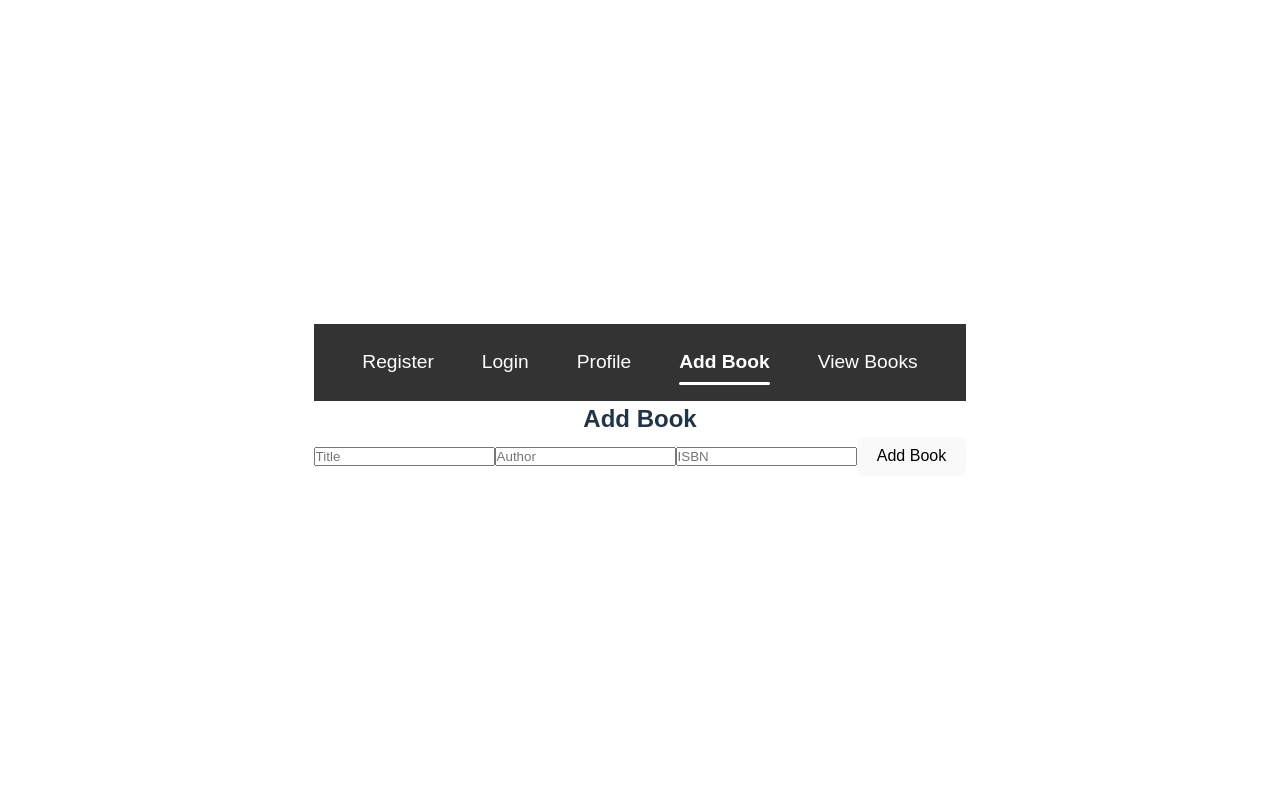
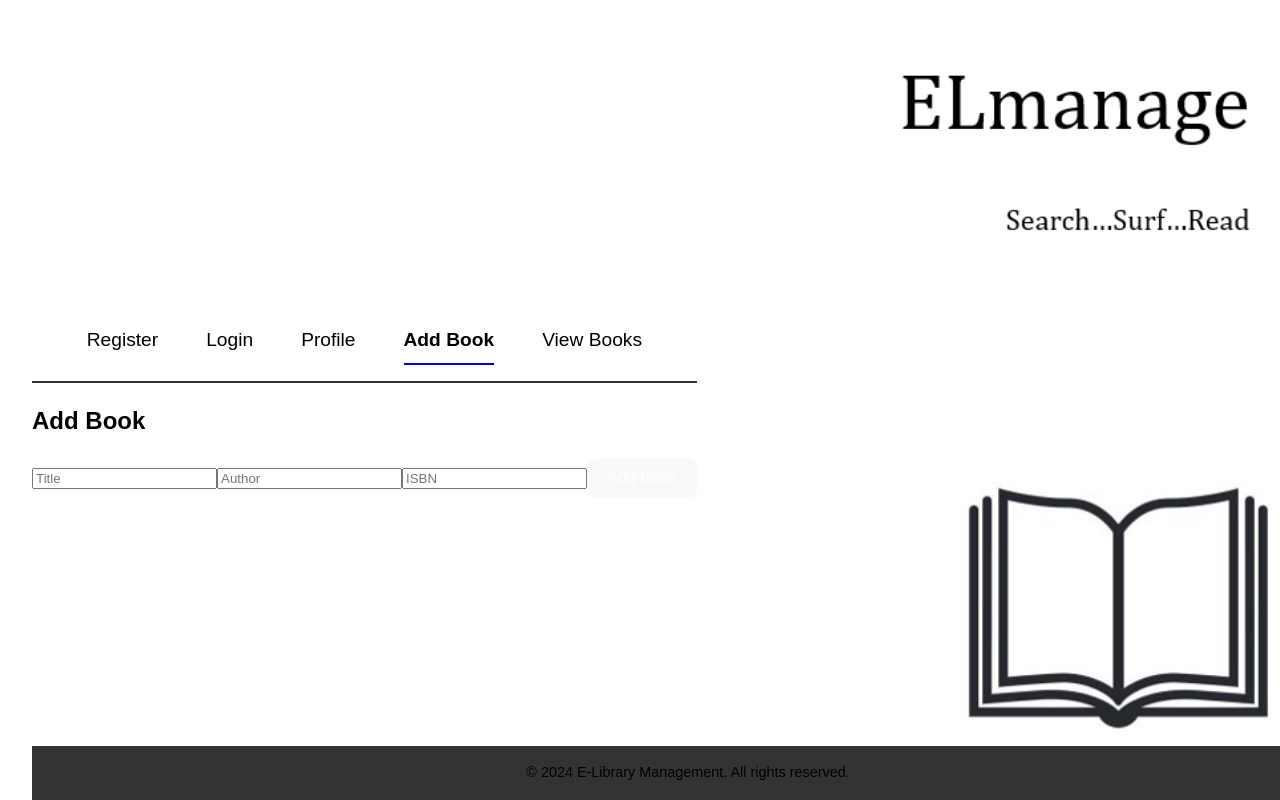
Before and after one commit to Ravindu1015/ELmanagement, a React (Vite) app: page /add in a window 1280 px wide. Built offline with nearby package versions, Linux system fonts and the light colour scheme.

Commit message:
3 rd commit

```diff
--- a/src/App.css
+++ b/src/App.css
@@ -1,53 +1,61 @@
-/* General reset for spacing and margins */
-* {
+body {
   margin: 0;
   padding: 0;
-  box-sizing: border-box;
+  font-family: 'Arial', sans-serif;
+  background: url('/images/lib.png') no-repeat center center fixed;
+  background-size: cover;
+  height: 100vh;
+  position: relative;
 }
 
-body {
-  font-family: 'Arial', sans-serif;
+body::before {
+  content: '';
+  position: absolute;
+  top: 0;
+  left: 0;
+  width: 100%;
+  height: 100%;
+  background-color: rgba(0, 0, 0, 0.7); /* Black overlay */
+  z-index: -1;
 }
 
+#root {
+  z-index: 1;
+  position: relative;
+  padding: 2rem;
+}
+
+/* Navbar Styles */
 .navbar {
   display: flex;
   justify-content: center;
-  background-color: #333;
+  background-color: #ffffff;
   padding: 1rem;
   position: sticky;
   top: 0;
   z-index: 1000;
+  border-bottom: 2px solid #333;
 }
 
 .nav-link {
-  color: white;
+  color: black;
   text-decoration: none;
   margin: 0 1.5rem;
   padding: 0.5rem 0;
-  position: relative;
   font-size: 1.2rem;
   transition: color 0.3s ease;
 }
 
 .nav-link:hover {
-  color: #f0f0f0;
+  color: blue;
 }
 
 .nav-link.active {
   font-weight: bold;
+  border-bottom: 2px solid blue;
 }
 
-.nav-link.active::after {
-  content: '';
-  position: absolute;
-  bottom: 0;
-  left: 0;
-  width: 100%;
-  height: 3px;
-  background-color: white;
-  border-radius: 2px;
-}
-
+/* Media Queries for responsiveness */
 @media (max-width: 768px) {
   .navbar {
     flex-direction: column;
@@ -59,47 +67,72 @@ body {
   }
 }
 
-#root {
-  max-width: 1280px;
-  margin: 0 auto;
-  padding: 2rem;
-  text-align: center;
+/* Styling for text elements */
+h1, h2, h3, h4, h5, h6, p, a {
+  color: black;
 }
 
-.logo {
-  height: 6em;
-  padding: 1.5em;
-  will-change: filter;
-  transition: filter 300ms;
+a {
+  color: blue;
+  text-decoration: none;
 }
 
-.logo:hover {
-  filter: drop-shadow(0 0 2em #646cffaa);
+a:hover {
+  color: darkblue;
 }
 
-.logo.react:hover {
-  filter: drop-shadow(0 0 2em #61dafbaa);
+/* Button styles */
+button {
+  background-color: blue;
+  color: white;
+  border: none;
+  padding: 10px 20px;
+  border-radius: 8px;
+  cursor: pointer;
+  transition: background-color 0.3s ease;
 }
 
-@keyframes logo-spin {
-  from {
-    transform: rotate(0deg);
-  }
-  to {
-    transform: rotate(360deg);
+button:hover {
+  background-color: darkblue;
+}
+
+/* Card styling */
+.card {
+  background-color: white;
+  border-radius: 15px;
+  box-shadow: 0 4px 8px rgba(0, 0, 0, 0.1);
+  padding: 2rem;
+  margin: 2rem auto;
+  max-width: 800px;
+  text-align: center;
+  color: black;
+}
+
+.card-title {
+  font-size: 2rem;
+  margin-bottom: 1rem;
+}
+
+.card-content {
+  font-size: 1rem;
+  color: black;
+}
+
+/* For cards within a grid layout */
+.card-grid {
+  display: flex;
+  flex-wrap: wrap;
+  justify-content: center;
+  gap: 2rem;
+}
+
+.card-grid .card {
+  flex: 1 1 calc(33% - 2rem);
+  min-width: 250px;
+}
+
+@media (max-width: 768px) {
+  .card-grid .card {
+    flex: 1 1 100%;
   }
 }
-
-@media (prefers-reduced-motion: no-preference) {
-  a:nth-of-type(2) .logo {
-    animation: logo-spin infinite 20s linear;
-  }
-}
-
-.card {
-  padding: 2em;
-}
-
-.read-the-docs {
-  color: #888;
-}
--- a/src/App.jsx
+++ b/src/App.jsx
@@ -6,11 +6,13 @@ import Profile from './components/Profile';
 import AddBook from './components/AddBook';
 import EditBook from './components/EditBook';
 import ViewBook from './components/ViewBook';
+import Footer from './components/Footer'; // Import the Footer component
 import './App.css'; // Import the CSS file for styling
 
 function App() {
   return (
     <Router>
+      <div className="app-content">
         <nav className="navbar">
           <NavLink to="/register" className="nav-link" activeClassName="active">
             Register
@@ -37,6 +39,9 @@ function App() {
           <Route path="/edit/:id" element={<EditBook />} />
           <Route path="/viewbook" element={<ViewBook />} />
         </Routes>
+      </div>
+
+      <Footer /> {/* Footer is included here */}
     </Router>
   );
 }
--- /dev/null
+++ b/src/components/Footer.jsx
@@ -0,0 +1,12 @@
+// import React from 'react';
+import './Footer.scss'; // Importing the CSS for the footer
+
+function Footer() {
+  return (
+    <footer className="footer">
+      <p>© 2024 E-Library Management. All rights reserved.</p>
+    </footer>
+  );
+}
+
+export default Footer;
--- /dev/null
+++ b/src/components/Footer.scss
@@ -0,0 +1,25 @@
+.footer {
+    background-color: #333;
+    color: white;
+    text-align: center;
+    padding: 1rem;
+    position: fixed;
+    bottom: 0;
+    width: 100%;
+    z-index: 1000;
+  }
+
+  .footer p {
+    margin: 0;
+    font-size: 0.9rem;
+  }
+
+  @media (max-width: 768px) {
+    .footer {
+      padding: 0.5rem;
+    }
+
+    .footer p {
+      font-size: 0.8rem;
+    }
+  }
--- a/src/components/Profile.scss
+++ b/src/components/Profile.scss
@@ -11,7 +11,7 @@
       p {
         font-size: 1.1em;
         margin: 10px 0;
-        color: #555;
+        color: #000000;
 
         span {
           font-weight: bold;
--- a/src/components/ViewBooks.scss
+++ b/src/components/ViewBooks.scss
@@ -5,7 +5,7 @@
 
 
     .book-item {
-      background: #fff;
+      background: #000000;
       padding: 20px;
       margin-bottom: 20px;
       border: 1px solid #eee;
@@ -21,7 +21,7 @@
 
       p {
         font-size: 1em;
-        color: #555;
+        color: #0b0b0b;
       }
 
       a, button {
```
Also changed, not shown: public/images/lib.png (added). Lines whose indentation alone changed are shown as unchanged.
